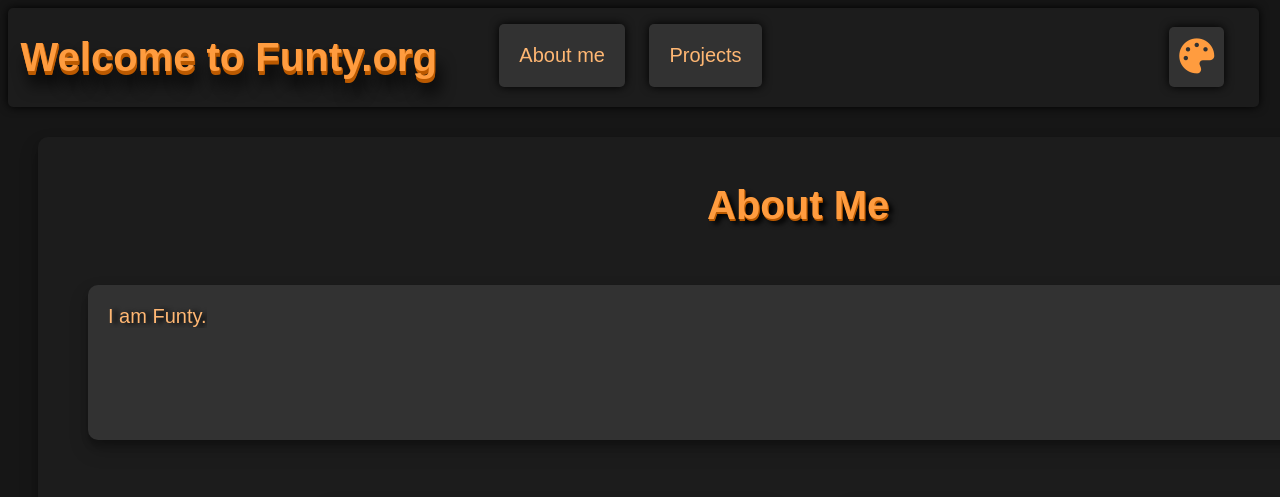
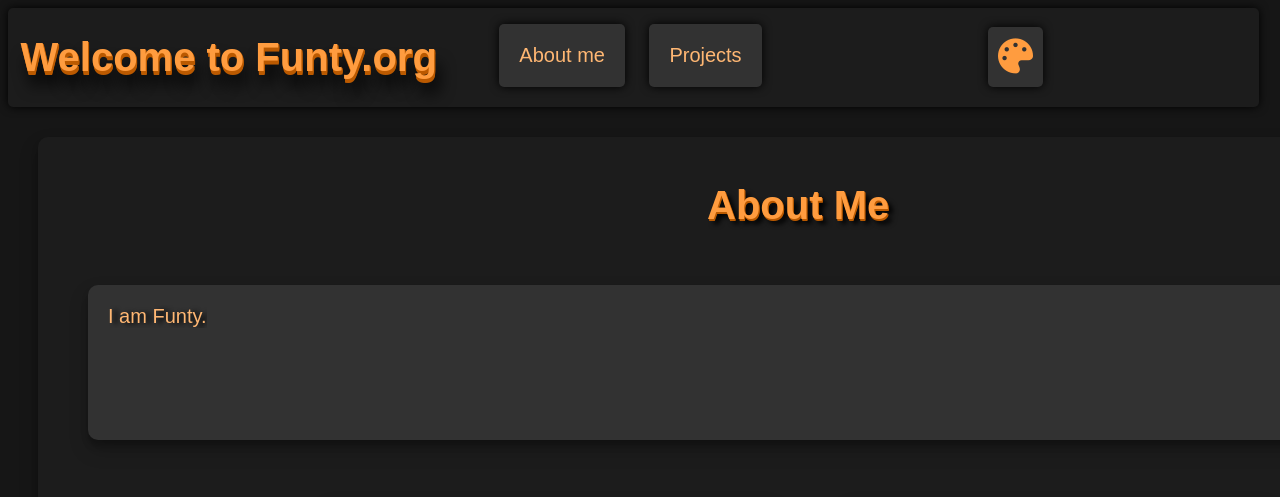
Before and after one commit to FuntyGithub/FuntyGithub.github.io, a plain HTML site: page index.html in a window 1280 px wide. Shown: the top 497 px of the page. Drawn offline with Linux system fonts and the light colour scheme.

Commit message:
centered popup buttons

```diff
--- a/assets/styles/index.css
+++ b/assets/styles/index.css
@@ -30,9 +30,10 @@ body {
 
 .themeBtn {
     margin-left: auto;
+    margin-right: auto;
     margin-top: auto;
     margin-bottom: auto;
-    margin-right: 35px;
+    /* margin-right: 35px; */
     padding: 10px;
     font-size: 35px;
     background-color: var(--container-inner-color);
@@ -42,7 +43,7 @@ body {
 
 .themeBtn:hover {
     transition: 0.5s;
-    transform: scale(1.05);
+    transform: scale(1.025);
     cursor: pointer;
     background-color: var(--container-highlight-color);
 
```
